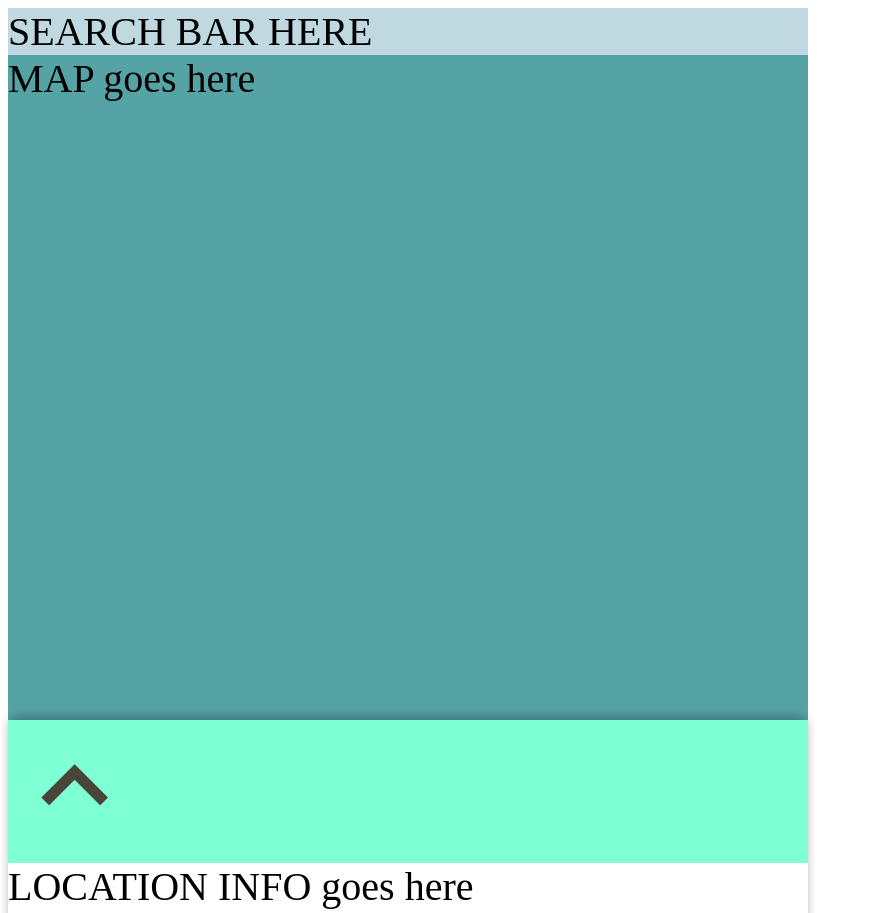
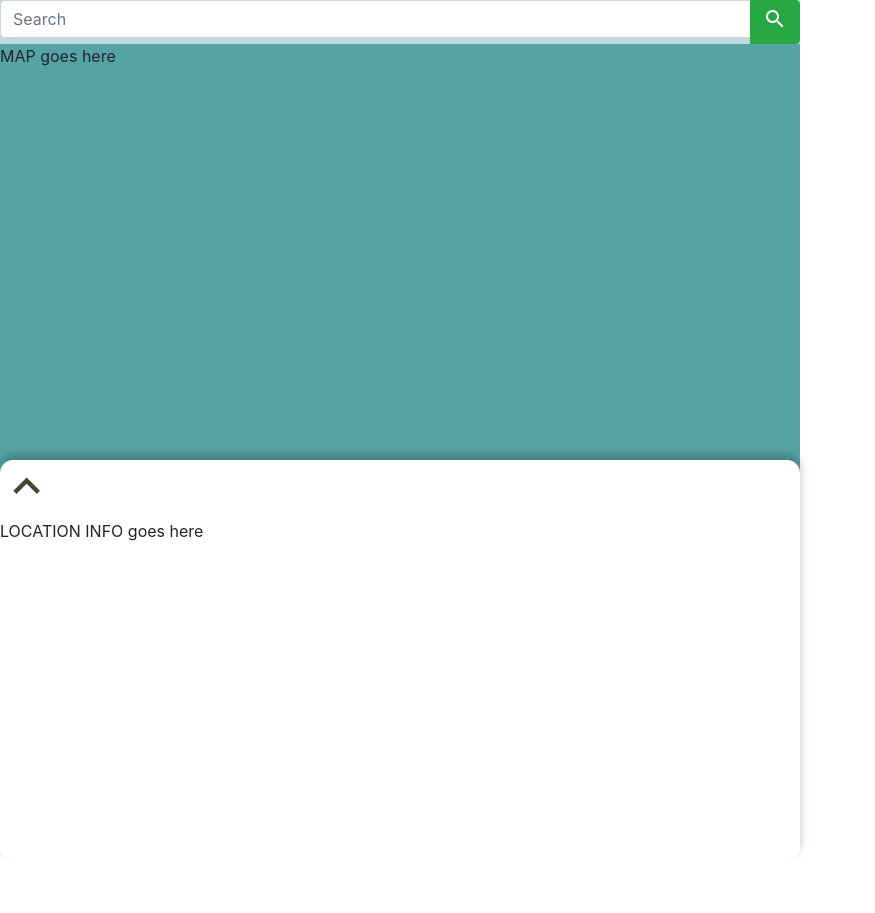
Before and after one commit to yogiduzit/SAFF, a website: page public/html/maps.html in a window 1280 px wide. Shown: the top 913 px of the page, without its empty margins (0-875 px from the left). After the commit the page ends 860 px from the top, so only its background shows below. Drawn offline with nearby package versions, Linux system fonts and the light colour scheme.

Commit message:
added search bar to maps.html

```diff
--- a/public/html/maps.html
+++ b/public/html/maps.html
@@ -3,12 +3,16 @@
 
 <head>
     <meta charset="UTF-8" />
+    <meta name="viewport" content="width=device-width, initial-scale=1, shrink-to-fit=no">
     <!-- LINK TO CSS -->
     <link rel="stylesheet" href="../styles/maps.css">
     <!-- MATERIAL ICONS API -->
     <link href="https://fonts.googleapis.com/icon?family=Material+Icons" rel="stylesheet">
     <!-- JQUERY IMPORT -->
     <script src="jquery-3.4.1.min.js"></script>
+    <!-- BOOTSTRAP IMPORT -->
+    <link rel="stylesheet" href="https://stackpath.bootstrapcdn.com/bootstrap/4.3.1/css/bootstrap.min.css"
+        integrity="sha384-ggOyR0iXCbMQv3Xipma34MD+dH/1fQ784/j6cY/iJTQUOhcWr7x9JvoRxT2MZw1T" crossorigin="anonymous">
 </head>
 
 <body>
@@ -18,12 +22,16 @@
 
         <header class="header">
             <div class="search">
-                <!-- <form class="map_search">
-                    <input type="text" placeholder="search a location" />
-                    <input type="submit" value="search"/>
-                </form>  -->
-
-                SEARCH BAR HERE
+                <div class="input-group search_bar">
+                    <input type="text" class="form-control" placeholder="Search" aria-label=""
+                        aria-describedby="basic-addon1">
+                    <div class="input-group-append">
+                        <button class="btn btn-success" type="button">
+                            <i class="material-icons search_icon">
+                                search
+                            </i></button>
+                    </div>
+                </div>
             </div>
         </header>
 
@@ -38,14 +46,14 @@
 
         <!-- ARROW FOR SLIDING UP/DOWN -->
         <div class="slider_icon" id="slide">
-        <i class="material-icons">
-            keyboard_arrow_up
+            <i class="material-icons slider_icon">
+                keyboard_arrow_up
             </i>
         </div>
 
         <!-- LOCATION INFO GOES HERE -->
         <div class="location_info">
-        LOCATION INFO goes here
+            LOCATION INFO goes here
         </div>
 
     </div>
--- a/public/styles/maps.css
+++ b/public/styles/maps.css
@@ -41,7 +41,12 @@
     .header {
         background-color: var(--color-primary);
         display: fixed;
+        width: 100%;
         z-index: 4;
+    }
+
+    .input-group{
+        width: 100%;
     }
 
     .map_search {
@@ -64,7 +69,7 @@
         flex-direction: column;
         align-items: flex-start;
 
-        bottom: -40vh;
+        bottom: -60px;
         width: 100vh;
         height: 50vh;
         /* color: var(--color-dark); */
@@ -78,16 +83,16 @@
 
     .expand{
         height: 60vh;
-        transform: translate(0, -30vh);
+        transform: translate(0, -30px);
     }
 
     .slider_icon {
         width: 100vh;
-        background-color: aquamarine;
-        /* font-size: 50pt; */
+        /* background-color: aquamarine; */
+
     }
 
-    i.material-icons {
-        font-size: 100pt;
+    .material-icons.slider_icon {
+        font-size: 40pt;
         color: var(--color-dark);
     }
```
